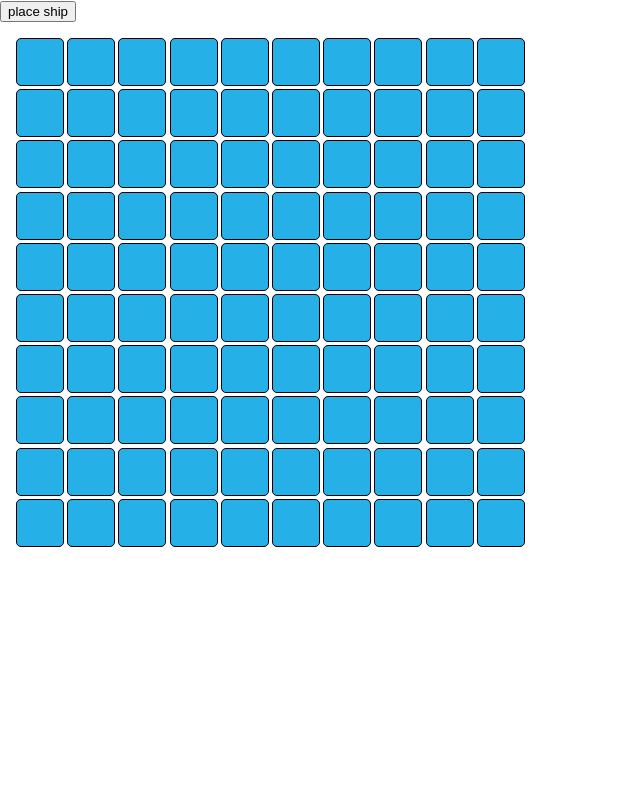
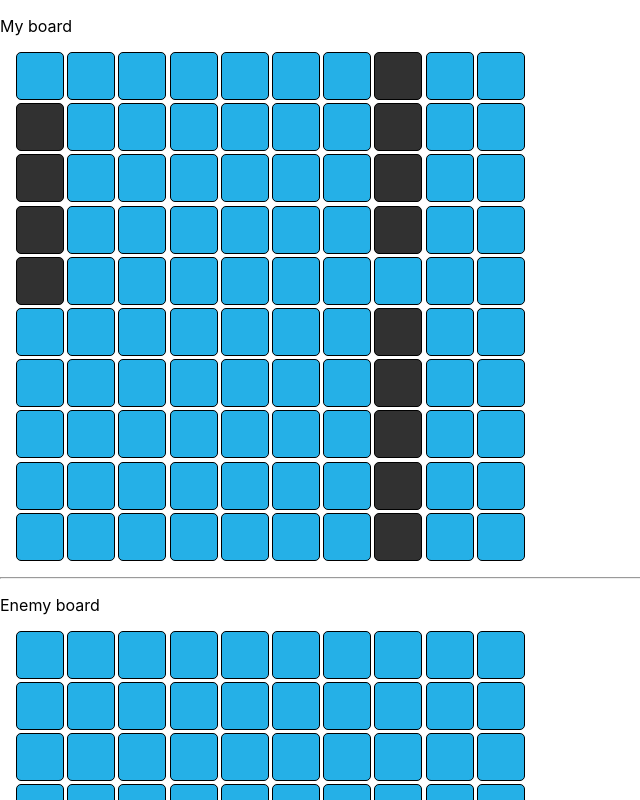
Before and after one commit to ochotnya/battleships, a React (Create React App) app: page / in a window 1280 px wide. Shown: the top 800 px of the page, without its empty margins (0-640 px from the left). Built offline with nearby package versions, Linux system fonts and the light colour scheme.

Commit message:
Rendering boats of refresh. When cell is clicked, it changes depending on ship state (miss, hit, sink)

```diff
--- a/src/App.tsx
+++ b/src/App.tsx
@@ -1,34 +1,59 @@
 import React, { useEffect, useState } from "react";
 import { CellData } from "./classes/CellData";
 import Board from "./components/Board";
-import { shipBattleship, shipDestroyer } from "./ships";
+import { Ship } from "./classes/Ship";
 import { createCells, placeShip } from "./utils/logic";
 
 function App() {
   const [playerBoard, setPlayerBoard] = useState<CellData[]>([]);
+  const [enemyBoard, setEnemyBoard] = useState<CellData[]>([]);
 
-  const setupPlayerBoard = () => {
-    setPlayerBoard(createCells());
+  const p1_ships = [new Ship(4), new Ship(4), new Ship(5)];
+  const p2_ships = [new Ship(4), new Ship(4), new Ship(5)];
+
+  const updateEnemyCell = (cell: CellData) => {
+    const index = enemyBoard.findIndex(
+      (item) => item.column === cell.column && item.row === cell.row
+    );
+    let boardCopy = [...enemyBoard];
+    boardCopy[index] = cell;
+
+    setEnemyBoard(boardCopy);
   };
 
-  const placeShipBtn = () => {
-    const ships = [shipDestroyer, shipBattleship];
+  const updatePlayerCell = (cell: CellData) => {
+    const index = playerBoard.findIndex(
+      (item) => item.column === cell.column && item.row === cell.row
+    );
+    let boardCopy = [...playerBoard];
+    boardCopy[index] = cell;
+
+    setPlayerBoard(boardCopy);
+  };
+  const placeShips = (board: CellData[], ships: Ship[]) => {
     //make copy of board. Spread operator does not do deep copy
-    const playerBoardCopy = playerBoard.map((item) =>
-      JSON.parse(JSON.stringify(item))
-    );
-    placeShip(ships[0], playerBoardCopy);
-    setPlayerBoard(playerBoardCopy);
+    const boardCopy = board.map((item) => JSON.parse(JSON.stringify(item)));
+    ships.forEach((ship) => placeShip(ship, boardCopy));
+
+    return boardCopy;
+  };
+
+  const initializeBoards = () => {
+    setPlayerBoard(placeShips(createCells(), p1_ships));
+    setEnemyBoard(placeShips(createCells(), p2_ships));
   };
 
   useEffect(() => {
-    setupPlayerBoard();
+    initializeBoards();
   }, []);
 
   return (
     <div>
-      <button onClick={placeShipBtn}>place ship</button>
-      <Board cells={playerBoard} />
+      <p>My board</p>
+      <Board cells={playerBoard} hideShips={false} update={updatePlayerCell} />
+      <hr />
+      <p>Enemy board</p>
+      <Board cells={enemyBoard} hideShips={false} update={updateEnemyCell} />
     </div>
   );
 }
--- a/src/classes/CellData.ts
+++ b/src/classes/CellData.ts
@@ -1,9 +1,11 @@
 import { IDataCell } from "../interfaces/IDataCell";
+import { Ship } from "./Ship";
 
 export class CellData {
   isShip: boolean;
   isHit: boolean;
   hideShip: boolean;
+  shipRef?: Ship;
   readonly column: number;
   readonly row: number;
 
--- /dev/null
+++ b/src/classes/Ship.tsx
@@ -0,0 +1,16 @@
+export class Ship {
+  size: number;
+  hp: number;
+  constructor(size: number) {
+    this.size = size;
+    this.hp = size;
+  }
+
+  takeDamage() {
+    console.log("SHOT");
+    if (this.hp > 0) this.hp -= 1;
+
+    if (this.hp === 0) console.log("SINK!");
+    console.log(this.hp);
+  }
+}
--- a/src/components/Board.tsx
+++ b/src/components/Board.tsx
@@ -1,13 +1,19 @@
 import React from "react";
-import { IBoard } from "../interfaces/IBoard";
+import { CellData } from "../classes/CellData";
 import "./Board.css";
 import Cell from "./Cell";
 
+export interface IBoard {
+  cells: CellData[];
+  hideShips: boolean;
+  update: (data: CellData) => void;
+}
 function Board(props: IBoard) {
   let cells = [];
-  cells = props.cells.map((item, index) => (
-    <Cell cellData={item} key={index} />
-  ));
+  cells = props.cells.map((item, index) => {
+    item.hideShip = props.hideShips;
+    return <Cell cellData={item} key={index} updater={props.update} />;
+  });
   return <div className="board">{cells}</div>;
 }
 
--- a/src/components/Cell.css
+++ b/src/components/Cell.css
@@ -15,5 +15,13 @@
 }
 
 .cell-hit {
-  border: 2px solid red;
+  border: 10px solid red;
 }
+
+.cell-miss {
+  border: 10px solid rgb(65, 0, 170);
+}
+
+.cell-sink {
+  border: 10px solid rgb(240, 243, 35);
+}
--- a/src/components/Cell.tsx
+++ b/src/components/Cell.tsx
@@ -1,19 +1,42 @@
-import React from "react";
+import React, { useState } from "react";
 import { CellData } from "../classes/CellData";
 import "./Cell.css";
 
 interface ICell {
   cellData: CellData;
+  updater: (data: CellData) => void;
 }
 function Cell(props: ICell) {
+  const [miss, setMiss] = useState(false);
+  const clickHandler = () => {
+    if (props.cellData.isShip) {
+      props.cellData.shipRef?.takeDamage();
+      props.cellData.isHit = true;
+      props.updater(props.cellData);
+    } else setMiss(true);
+  };
+
+  const shipRef = props.cellData.shipRef;
+  let sink = false;
+  let damaged = props.cellData.isHit;
+  if (shipRef !== undefined) {
+    sink = shipRef.hp === 0;
+  }
   return (
     <div
+      onClick={clickHandler}
       className={
         "cell" +
-        (props.cellData.isShip ? " cell-with-boat" : "") +
-        (props.cellData.isHit ? " cell-hit" : "")
+        (props.cellData.isShip && !props.cellData.hideShip
+          ? " cell-with-boat"
+          : "") +
+        (damaged ? " cell-hit" : "") +
+        (miss ? " cell-miss" : "") +
+        (sink ? " cell-sink" : "")
       }
-    ></div>
+    >
+      {}
+    </div>
   );
 }
 
--- a/src/interfaces/IBoard.tsx
+++ /dev/null
@@ -1,5 +0,0 @@
-import { CellData } from "../classes/CellData";
-
-export interface IBoard {
-  cells: CellData[];
-}
--- a/src/interfaces/IShip.tsx
+++ /dev/null
@@ -1,4 +0,0 @@
-export interface IShip {
-  name: string;
-  size: number;
-}
--- a/src/ships.ts
+++ /dev/null
@@ -1,12 +0,0 @@
-import { IShip } from "./interfaces/IShip";
-
-const shipBattleship: IShip = {
-  name: "Battleship",
-  size: 5,
-};
-
-const shipDestroyer: IShip = {
-  name: "Destroyer",
-  size: 4,
-};
-export { shipBattleship, shipDestroyer };
--- a/src/utils/logic.ts
+++ b/src/utils/logic.ts
@@ -1,8 +1,5 @@
 import { CellData } from "../classes/CellData";
-import { Point } from "../classes/Point";
-import { IBoard } from "../interfaces/IBoard";
-import { IDataCell } from "../interfaces/IDataCell";
-import { IShip } from "../interfaces/IShip";
+import { Ship } from "../classes/Ship";
 
 const createCells = () => {
   let cells: CellData[] = [];
@@ -44,12 +41,11 @@ const getNextCell = (
   }
 };
 
-const placeShip = (ship: IShip, boardData: CellData[]) => {
+const placeShip = (ship: Ship, boardData: CellData[]) => {
   let shipCells = [];
   const maxAttempts = 20;
 
   for (let index = 0; index < maxAttempts; index++) {
-    console.log("Starting");
     //initialize array of cells to assign
     shipCells = [];
     //get random cell which is not marked as ship
@@ -63,7 +59,7 @@ const placeShip = (ship: IShip, boardData: CellData[]) => {
     const dirVertical = Math.random() < 0.5; //random true/false
 
     //check next cells depending on direction and ship size
-    for (let index = 0; index < ship.size; index++) {
+    for (let index = 0; index < ship.size - 1; index++) {
       const nextCell = getNextCell(
         boardData,
         dirVertical,
@@ -73,13 +69,13 @@ const placeShip = (ship: IShip, boardData: CellData[]) => {
       else shipCells.push(undefined);
     }
 
-    console.log("test: ", shipCells);
     //if every item in shipCells is defined and there is no item that already is a ship, set isShip for every item. It will update board data by reference. Set index to max to exit the loop
     if (!shipCells.includes(undefined)) {
       index = maxAttempts;
       shipCells.forEach((item) => {
         if (item !== undefined) {
           item.isShip = true;
+          item.shipRef = ship;
         }
       });
     }
```
